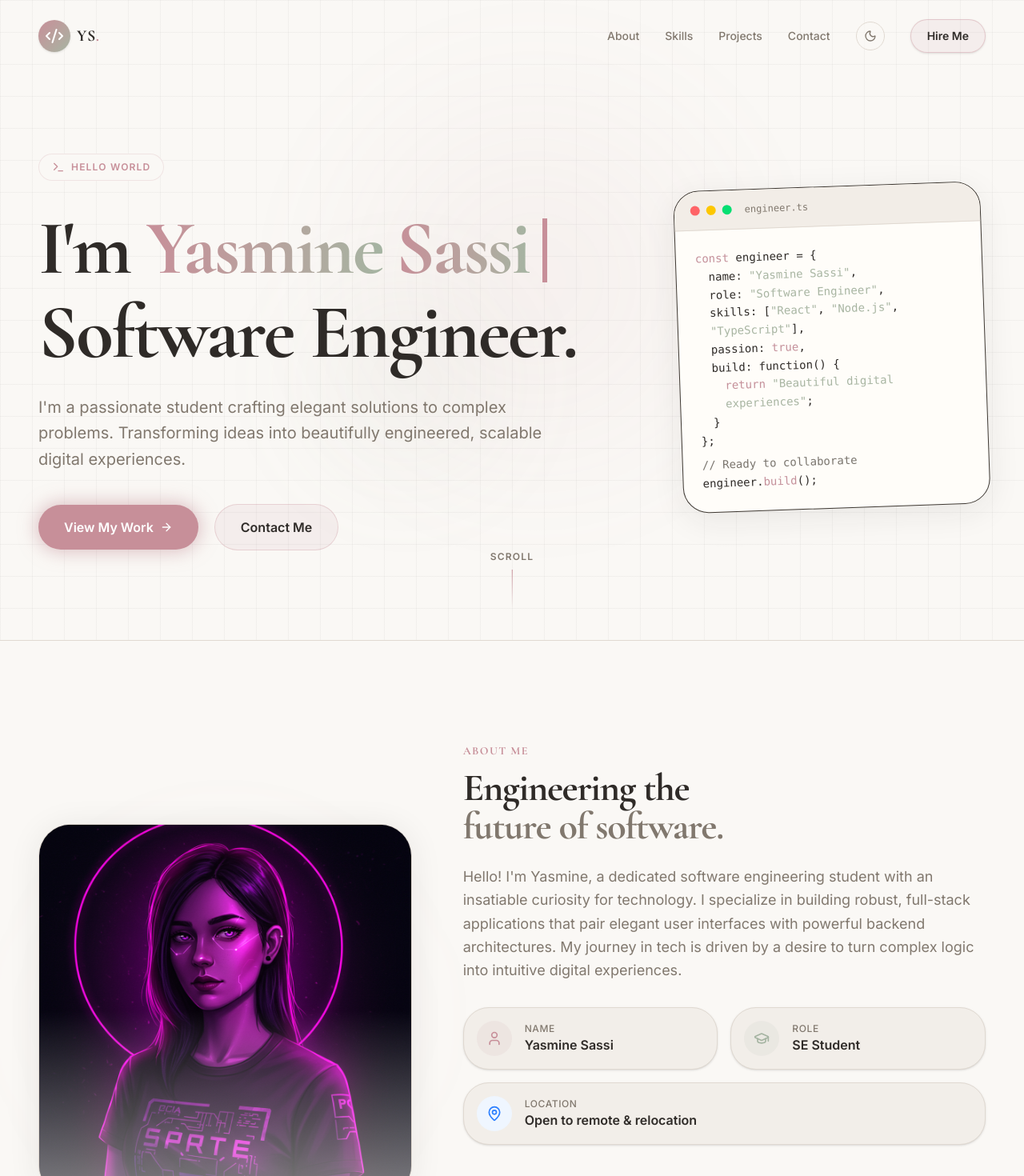
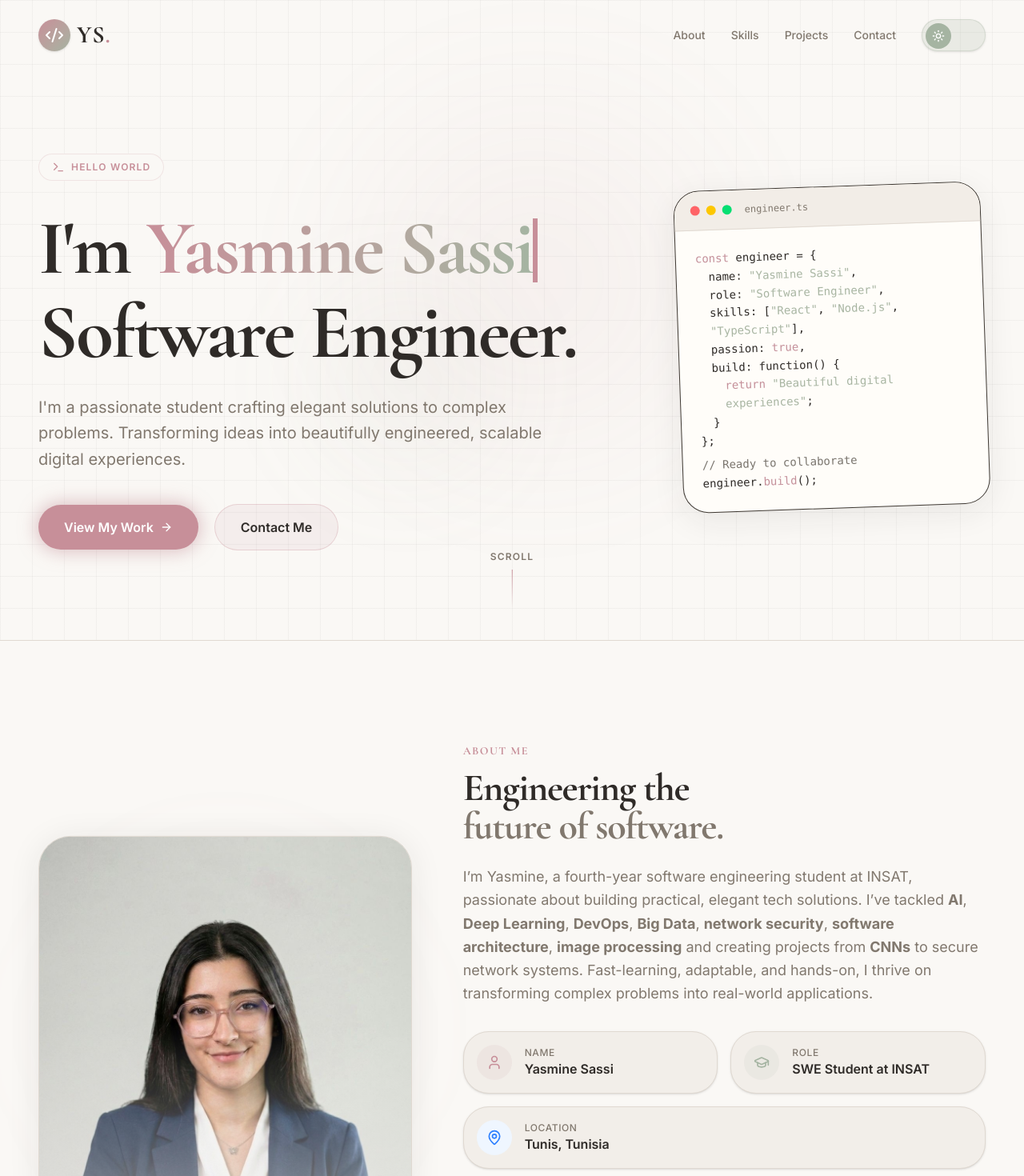
Before and after one commit to yasmine-sassi/my-portfolio, a React (Vite) app: page / in a window 1280 px wide. Shown: the top 1470 px of the page at 80% size. Built offline with nearby package versions, Linux system fonts and the light colour scheme.

Commit message:
enhanced about hero and navbar

```diff
--- a/index.html
+++ b/index.html
@@ -2,7 +2,7 @@
 <html lang="en">
   <head>
     <meta charset="UTF-8" />
-    <link rel="icon" type="image/svg+xml" href="/favicon.svg" />
+    <link rel="icon" type="image/svg+xml" href="/logo.jpg" />
     <meta name="viewport" content="width=device-width, initial-scale=1.0" />
     <title>yasmine-portfolio</title>
   </head>
--- a/src/components/About.tsx
+++ b/src/components/About.tsx
@@ -86,13 +86,9 @@ export function About() {
               className="relative aspect-square rounded-[2.5rem] overflow-hidden border border-border shadow-[0_4px_40px_rgba(44,42,40,0.08)] bg-card"
             >
               <img
-                src={`${import.meta.env.BASE_URL}images/avatar.png`}
+                src="/images/yasmine.jpeg"
                 alt="Yasmine Sassi"
                 className="w-full h-full object-cover opacity-100 hover:scale-105 transition-all duration-700"
-                onError={(e) => {
-                  (e.target as HTMLImageElement).src =
-                    "https://images.unsplash.com/photo-1573496359142-b8d87734a5a2?w=800&q=80";
-                }}
               />
               <div className="absolute inset-0 bg-gradient-to-t from-background/50 via-transparent to-transparent"></div>
             </motion.div>
@@ -124,12 +120,15 @@ export function About() {
               variants={itemVariants}
               className="text-muted-foreground text-lg mb-8 leading-relaxed"
             >
-              Hello! I'm Yasmine, a dedicated software engineering student with
-              an insatiable curiosity for technology. I specialize in building
-              robust, full-stack applications that pair elegant user interfaces
-              with powerful backend architectures. My journey in tech is driven
-              by a desire to turn complex logic into intuitive digital
-              experiences.
+              I’m Yasmine, a fourth-year software engineering student at INSAT,
+              passionate about building practical, elegant tech solutions. I’ve
+              tackled <strong>AI</strong>, <strong>Deep Learning</strong>, <strong>DevOps</strong>,{" "}
+              <strong>Big Data</strong>, <strong>network security</strong>,{" "}
+              <strong>software architecture</strong>, <strong>image processing</strong> and
+              creating projects from <strong>CNNs</strong> to secure network
+              systems. Fast-learning, adaptable, and
+              hands-on, I thrive on transforming complex problems into
+              real-world applications.
             </motion.p>
 
             <motion.div
@@ -155,7 +154,9 @@ export function About() {
                   <p className="text-xs text-muted-foreground font-medium uppercase tracking-wider">
                     Role
                   </p>
-                  <p className="font-semibold text-foreground">SE Student</p>
+                  <p className="font-semibold text-foreground">
+                    SWE Student at INSAT
+                  </p>
                 </div>
               </div>
               <div className="flex items-center gap-4 p-4 rounded-2xl border border-border bg-card shadow-sm hover:border-primary/30 hover:shadow-primary/10 transition-all sm:col-span-2">
@@ -167,7 +168,7 @@ export function About() {
                     Location
                   </p>
                   <p className="font-semibold text-foreground">
-                    Open to remote & relocation
+                    Tunis, Tunisia
                   </p>
                 </div>
               </div>
@@ -176,11 +177,10 @@ export function About() {
             {/* Stats */}
             <motion.div
               variants={itemVariants}
-              className="grid grid-cols-3 gap-4 py-8 border-t border-border"
+              className="grid grid-cols-2 gap-1 py-8 border-t border-border"
             >
               <Counter from={0} to={10} label="Projects" />
               <Counter from={0} to={2} label="Years" />
-              <Counter from={0} to={3} label="Goals" />
             </motion.div>
           </motion.div>
         </div>
--- a/src/components/Hero.tsx
+++ b/src/components/Hero.tsx
@@ -4,6 +4,8 @@ import { ArrowRight, Terminal } from "lucide-react";
 
 export function Hero() {
   const [cursorVisible, setCursorVisible] = useState(true);
+  const textToAnimate = "Yasmine Sassi";
+  const [typedText, setTypedText] = useState("");
 
   useEffect(() => {
     const interval = setInterval(() => {
@@ -12,8 +14,20 @@ export function Hero() {
     return () => clearInterval(interval);
   }, []);
 
-  const textToAnimate = "Yasmine Sassi";
-  const words = textToAnimate.split(" ");
+  useEffect(() => {
+    let currentIndex = 0;
+
+    const typingInterval = setInterval(() => {
+      currentIndex += 1;
+      setTypedText(textToAnimate.slice(0, currentIndex));
+
+      if (currentIndex >= textToAnimate.length) {
+        clearInterval(typingInterval);
+      }
+    }, 120);
+
+    return () => clearInterval(typingInterval);
+  }, [textToAnimate]);
 
   const containerVariants = {
     hidden: { opacity: 0 },
@@ -74,15 +88,12 @@ export function Hero() {
           >
             I'm{" "}
             <span className="inline-block">
-              {words.map((word, i) => (
-                <motion.span
-                  key={i}
-                  variants={wordVariants}
-                  className="inline-block mr-3 lg:mr-4 text-gradient"
-                >
-                  {word}
-                </motion.span>
-              ))}
+              <motion.span
+                variants={wordVariants}
+                className="inline-block text-gradient"
+              >
+                {typedText}
+              </motion.span>
               <span
                 className={`inline-block w-1.5 h-12 md:h-16 lg:h-20 bg-primary translate-y-2 md:translate-y-3 ${cursorVisible ? "opacity-100" : "opacity-0"} transition-opacity duration-100`}
               />
--- a/src/components/Navbar.tsx
+++ b/src/components/Navbar.tsx
@@ -73,7 +73,7 @@ export function Navbar() {
           <div className="w-10 h-10 rounded-[1.25rem] bg-gradient-to-br from-primary to-secondary flex items-center justify-center shadow-sm group-hover:shadow-primary/20 transition-all duration-300 group-hover:scale-105">
             <Code2 className="text-white w-6 h-6" />
           </div>
-          <span className="font-display font-bold text-xl tracking-wide text-foreground">
+          <span className="font-display font-bold text-3xl tracking-wide text-foreground">
             YS<span className="text-primary">.</span>
           </span>
         </a>
@@ -105,39 +105,34 @@ export function Navbar() {
           <button
             onClick={toggle}
             aria-label="Toggle dark mode"
-            className="w-9 h-9 rounded-full border border-border bg-background/60 hover:bg-muted flex items-center justify-center transition-all duration-300 hover:scale-105 hover:border-primary/40 text-muted-foreground hover:text-foreground"
+            className={`relative h-10 w-20 overflow-hidden rounded-full border transition-all duration-300 shadow-sm ${
+              isDark
+                ? "bg-primary/20 border-primary/30"
+                : "bg-secondary/20 border-secondary/30"
+            }`}
           >
-            <AnimatePresence mode="wait" initial={false}>
+            <motion.span
+              initial={false}
+              animate={{ x: isDark ? 40 : 0 }}
+              transition={{
+                type: "spring",
+                stiffness: 180,
+                damping: 26,
+                mass: 1.1,
+              }}
+              className={`absolute left-1 top-1 grid h-8 w-8 place-items-center rounded-full ${
+                isDark
+                  ? "bg-primary text-primary-foreground"
+                  : "bg-secondary text-secondary-foreground"
+              }`}
+            >
               {isDark ? (
-                <motion.span
-                  key="sun"
-                  initial={{ rotate: -90, opacity: 0 }}
-                  animate={{ rotate: 0, opacity: 1 }}
-                  exit={{ rotate: 90, opacity: 0 }}
-                  transition={{ duration: 0.2 }}
-                >
-                  <Sun className="w-4 h-4" />
-                </motion.span>
+                <Moon className="w-4 h-4" />
               ) : (
-                <motion.span
-                  key="moon"
-                  initial={{ rotate: 90, opacity: 0 }}
-                  animate={{ rotate: 0, opacity: 1 }}
-                  exit={{ rotate: -90, opacity: 0 }}
-                  transition={{ duration: 0.2 }}
-                >
-                  <Moon className="w-4 h-4" />
-                </motion.span>
+                <Sun className="w-4 h-4" />
               )}
-            </AnimatePresence>
+            </motion.span>
           </button>
-
-          <a
-            href="#contact"
-            className="px-5 py-2.5 text-sm font-semibold rounded-full bg-primary/10 border border-primary/40 hover:bg-primary/20 text-foreground transition-all duration-300 shadow-sm"
-          >
-            Hire Me
-          </a>
         </nav>
 
         {/* Mobile right side */}
@@ -145,31 +140,33 @@ export function Navbar() {
           <button
             onClick={toggle}
             aria-label="Toggle dark mode"
-            className="w-9 h-9 rounded-full border border-border bg-background/60 hover:bg-muted flex items-center justify-center transition-all duration-300 text-muted-foreground hover:text-foreground"
+            className={`relative h-10 w-24 overflow-hidden rounded-full border transition-all duration-300 shadow-sm ${
+              isDark
+                ? "bg-primary/20 border-primary/30"
+                : "bg-secondary/20 border-secondary/30"
+            }`}
           >
-            <AnimatePresence mode="wait" initial={false}>
+            <motion.span
+              initial={false}
+              animate={{ x: isDark ? 56 : 0 }}
+              transition={{
+                type: "spring",
+                stiffness: 180,
+                damping: 26,
+                mass: 1.1,
+              }}
+              className={`absolute left-1 top-1 grid h-8 w-8 place-items-center rounded-full ${
+                isDark
+                  ? "bg-primary text-primary-foreground"
+                  : "bg-secondary text-secondary-foreground"
+              }`}
+            >
               {isDark ? (
-                <motion.span
-                  key="sun-m"
-                  initial={{ rotate: -90, opacity: 0 }}
-                  animate={{ rotate: 0, opacity: 1 }}
-                  exit={{ rotate: 90, opacity: 0 }}
-                  transition={{ duration: 0.2 }}
-                >
-                  <Sun className="w-4 h-4" />
-                </motion.span>
+                <Moon className="w-4 h-4" />
               ) : (
-                <motion.span
-                  key="moon-m"
-                  initial={{ rotate: 90, opacity: 0 }}
-                  animate={{ rotate: 0, opacity: 1 }}
-                  exit={{ rotate: -90, opacity: 0 }}
-                  transition={{ duration: 0.2 }}
-                >
-                  <Moon className="w-4 h-4" />
-                </motion.span>
+                <Sun className="w-4 h-4" />
               )}
-            </AnimatePresence>
+            </motion.span>
           </button>
           <button
             className="text-foreground p-2 focus:outline-none"
```
Also changed, not shown: public/images/yasmine.jpeg (added), public/logo.jpg (added).
